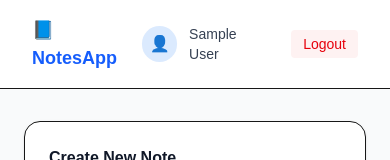
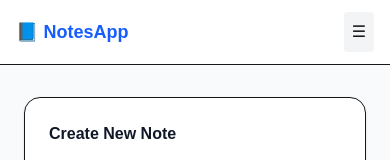
Before and after one commit to Shubham-Atri99/Nextjs_notesApp, a Next.js app: page /dashboard in a window 390 px wide. Shown: the top 160 px of the page. Built offline with nearby package versions, Linux system fonts and the light colour scheme; no server answers; sample sign-in values are in the browser's storage.

Commit message:
improved the responsiveness

```diff
--- a/components/AuthAwareCTA.tsx
+++ b/components/AuthAwareCTA.tsx
@@ -46,7 +46,7 @@ export default function AuthAwareCTA() {
       type="button"
       onClick={handleClick}
       disabled={loading}
-      className={`group flex items-center justify-center gap-2 rounded-xl px-8 py-4 text-lg font-medium text-white shadow-lg transition ${
+      className={`group inline-flex w-full sm:w-auto items-center justify-center gap-2 rounded-xl px-6 py-3 sm:px-8 sm:py-4 text-base sm:text-lg font-medium text-white shadow-lg transition ${
         loading ? "bg-blue-300" : "bg-blue-500 hover:bg-blue-600 hover:scale-105"
       }`}
     >
--- a/components/Navbar.tsx
+++ b/components/Navbar.tsx
@@ -76,16 +76,18 @@ export default function Navbar() {
     }
   };
 
+  const [menuOpen, setMenuOpen] = useState(false);
+
   return (
-    <header className="flex items-center justify-between border-b bg-white px-8 py-4">
-      <Link href="/" className="flex items-center gap-2 text-lg font-semibold text-blue-600">
+    <header className="relative flex items-center justify-between border-b bg-white px-4 sm:px-8 py-3 sm:py-4">
+      <Link href="/dashboard" className="flex items-center gap-2 text-lg font-semibold text-blue-600">
         📘 NotesApp
       </Link>
 
       <div className="flex items-center gap-3">
-        <div className="h-9 w-9 rounded-full bg-blue-100 flex items-center justify-center">
-          👤
-        </div>
+        {/* Desktop actions */}
+        <div className="hidden sm:flex items-center gap-3">
+          <div className="h-9 w-9 rounded-full bg-blue-100 flex items-center justify-center">👤</div>
           <span className="text-sm font-medium text-gray-700">{name || "Guest"}</span>
           {auth.currentUser ? (
             <button
@@ -96,6 +98,39 @@ export default function Navbar() {
             </button>
           ) : null}
         </div>
+
+        {/* Mobile menu */}
+        <div className="sm:hidden">
+          <button aria-label="Open menu" onClick={() => setMenuOpen((s) => !s)} className="rounded p-2 bg-gray-100">
+            {menuOpen ? "✕" : "☰"}
+          </button>
+
+          {menuOpen && (
+            <div className="absolute right-4 top-full mt-2 w-48 rounded-md bg-white shadow-md p-2 z-50">
+              <div className="flex items-center gap-2 px-2 py-2">
+                <div className="h-8 w-8 rounded-full bg-blue-100 flex items-center justify-center">👤</div>
+                <div className="text-sm font-medium text-gray-800">{name || "Guest"}</div>
+              </div>
+
+              {auth.currentUser ? (
+                <button
+                  onClick={() => {
+                    setMenuOpen(false);
+                    logout();
+                  }}
+                  className="mt-2 w-full text-left rounded bg-red-50 px-3 py-2 text-sm text-red-600 hover:bg-red-100"
+                >
+                  Logout
+                </button>
+              ) : (
+                <Link href="/login" onClick={() => setMenuOpen(false)} className="mt-2 block rounded px-3 py-2 text-sm text-blue-600 hover:bg-blue-50">
+                  Login
+                </Link>
+              )}
+            </div>
+          )}
+        </div>
+      </div>
     </header>
   );
 }
--- a/components/NotesCard.tsx
+++ b/components/NotesCard.tsx
@@ -85,14 +85,14 @@ export default function NotesCard({ note, onDelete }: NotesCardProps) {
         </button>
       )}
 
-      <div className="flex items-center gap-2 text-xs text-gray-500 justify-between mt-auto">
+      <div className="flex flex-col sm:flex-row items-start sm:items-center gap-2 text-xs text-gray-500 justify-between mt-auto">
         <div className="flex items-center gap-2">📅 {formatCreatedAt(note.created_at ?? note.createdAt)}</div>
 
-        <div className="flex items-center">
+        <div className="w-full sm:w-auto flex items-center">
           <button
             onClick={handleDelete}
             disabled={deleting}
-            className={`text-xs ${deleting ? "text-gray-400" : "text-red-500 hover:underline"}`}
+            className={`w-full sm:w-auto text-center text-xs ${deleting ? "text-gray-400" : "text-red-500 hover:underline"}`}
           >
             {deleting ? "Deleting..." : "Delete"}
           </button>
--- a/components/NotesGrid.tsx
+++ b/components/NotesGrid.tsx
@@ -11,7 +11,7 @@ export default function NotesGrid({ notes, onDelete }: Props) {
     <section>
       <h3 className="mb-5 text-lg font-semibold text-gray-900">Your Notes ({notes.length})</h3>
 
-      <div className="grid gap-6 sm:grid-cols-2 lg:grid-cols-3">
+      <div className="grid gap-6 grid-cols-1 sm:grid-cols-2 lg:grid-cols-3">
         {notes.map((note) => (
           <NotesCard key={note.id} note={note} onDelete={onDelete} />
         ))}
```
Lines whose indentation alone changed are shown as unchanged.
